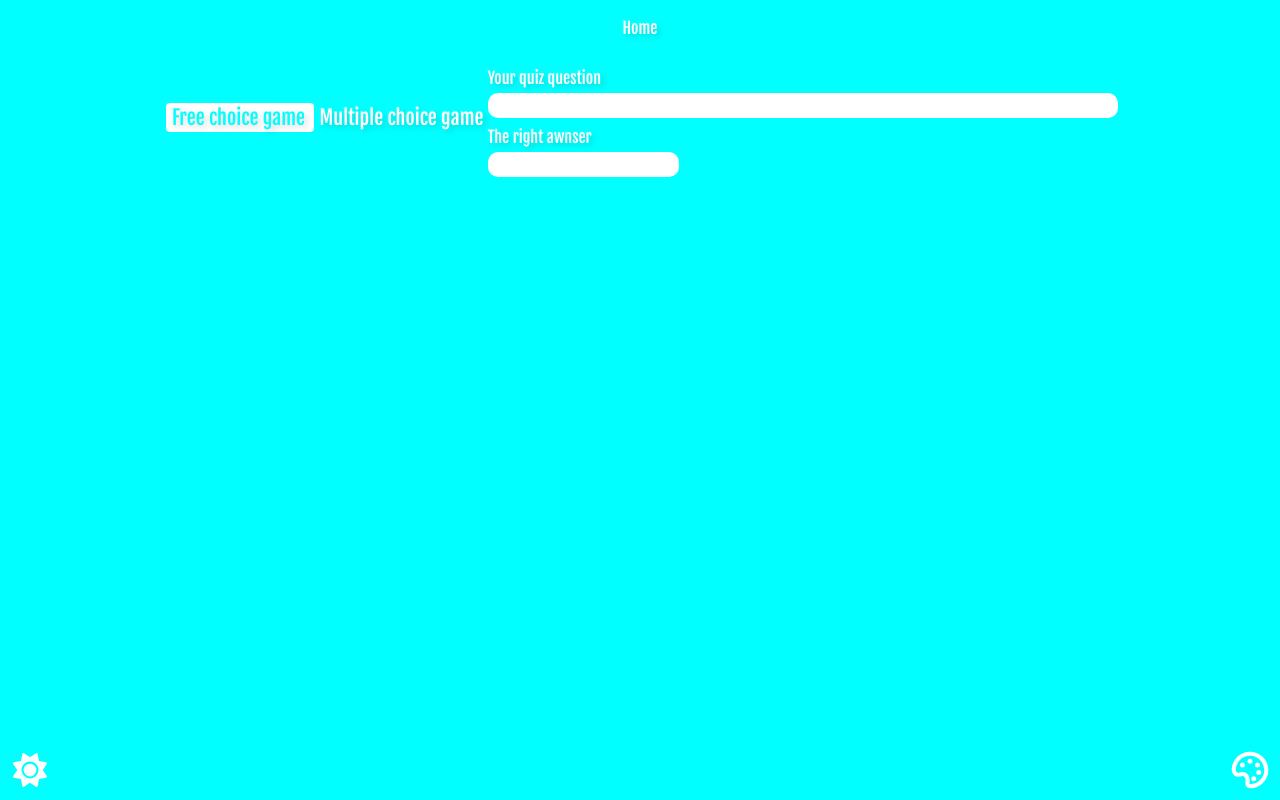
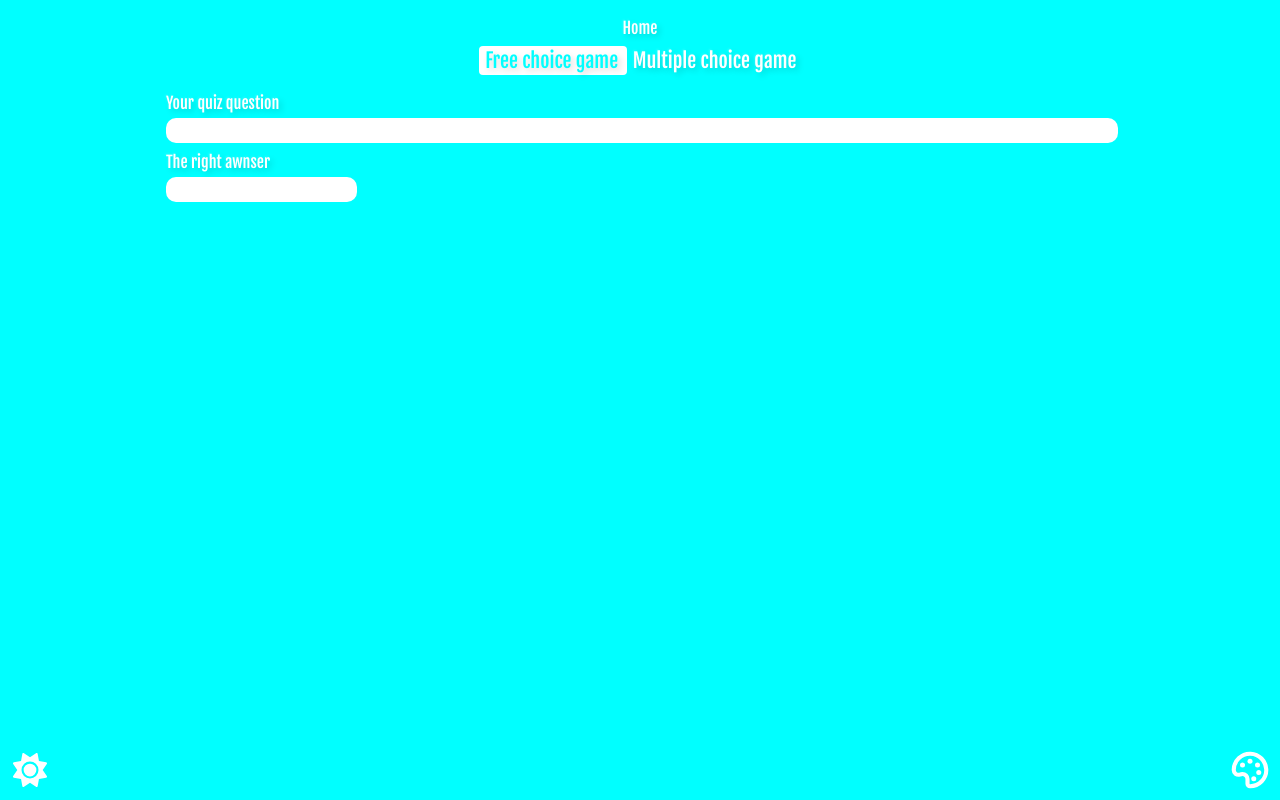
Before and after one commit to BendeHuba/QuizApp, a website: page create.html in a window 1280 px wide. Drawn offline with Linux system fonts and the light colour scheme.

Commit message:
fixed flex wrap inside create.html with every screen size

```diff
--- a/create.html
+++ b/create.html
@@ -13,7 +13,7 @@
         </div>
     </header>
     <div class="container w-75 flex-center">
-        <div class="game-create-type">
+        <div class="game-create-type w-100 text-center">
             <label class="button" for="game-free">
                 <span>Free choice game</span>
                 <input type="radio" name="game-choice" id="game-free" checked>
@@ -23,7 +23,6 @@
                 <input type="radio" name="game-choice" id="game-mult">
             </label>
         </div>
-
         <div class="game-create">
             <label for="game-question">
                 <span>Your quiz question</span>
--- a/scss/style.scss
+++ b/scss/style.scss
@@ -404,6 +404,9 @@ label{
 .w-75{
     width: 75%;
 }
+.w-100{
+    width: 100%;
+}
 
 .game-create-type{
     label{
```
Also changed, not shown: css/style.css, 1 other file.
